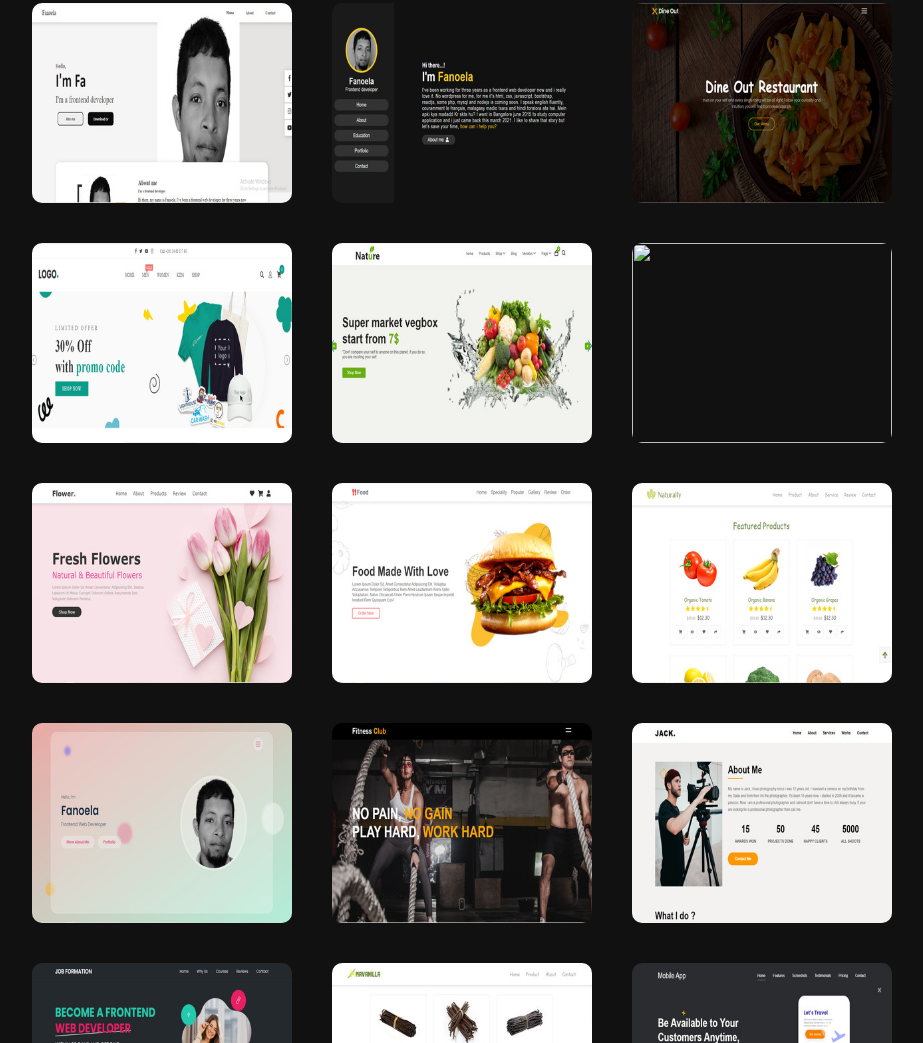
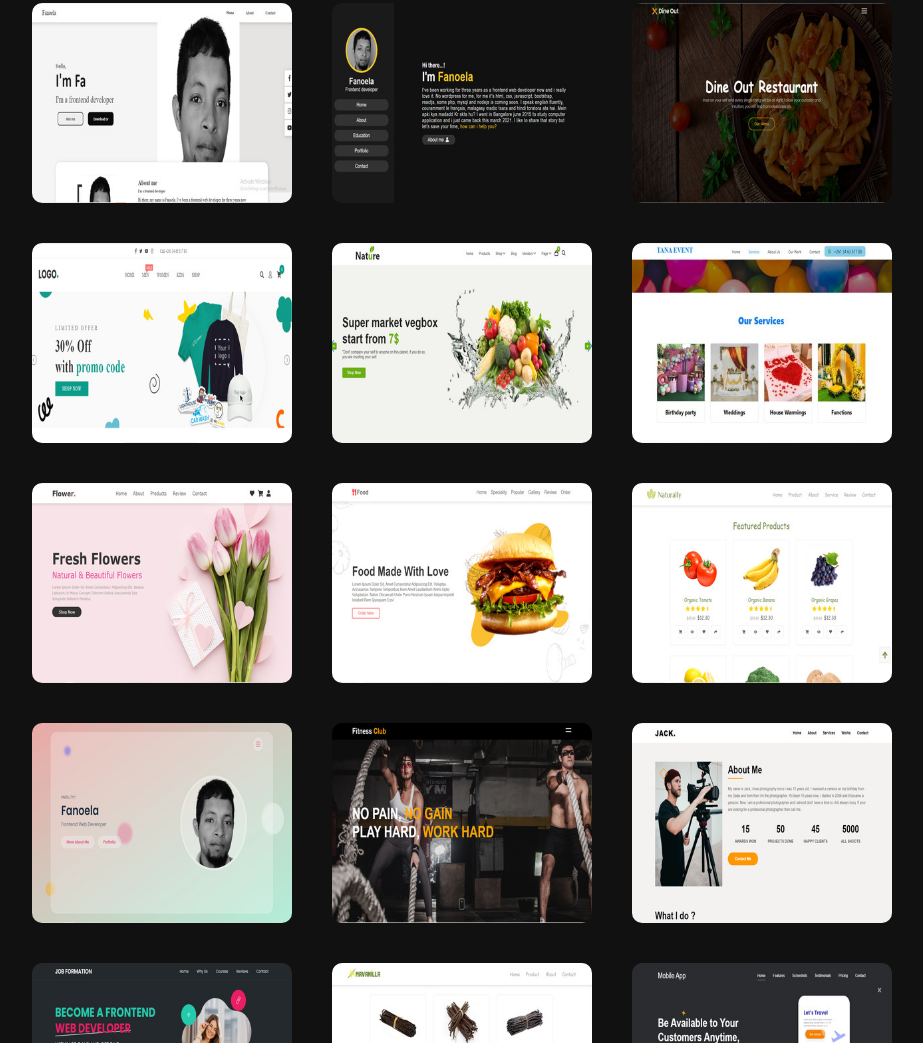
Before and after one commit to fanoelamanohisoa/Black-portfolio, a plain HTML site: page index.html in a window 1280 px wide. Shown: the part 2522-3565 px from the top of the page, without its empty margins (353-1276 px from the left). Drawn offline with nearby package versions, Linux system fonts and the light colour scheme.

Commit message:
Update index.html

```diff
--- a/index.html
+++ b/index.html
@@ -165,7 +165,7 @@
         </div>
         <div class="box">
             <a href="https://tana-event-planner.netlify.app/" target="_blank">
-                <img src="images/Tana event planner.jpg" alt="">
+                <img src="images/festito event planner.jpg" alt="">
             </a>
         </div>
         <div class="box">
```
